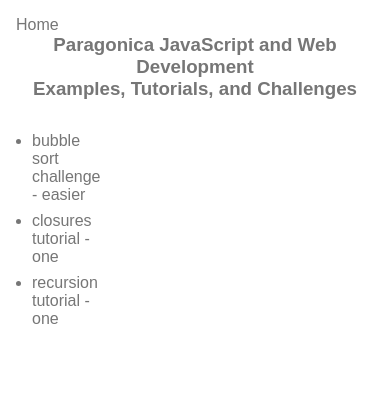
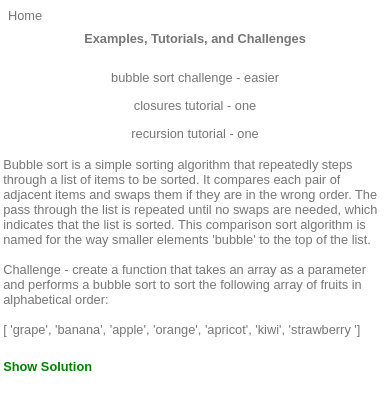
Before and after one commit to glafrance/javascript-code, a plain HTML site: page index.html in a window 390 px wide. Both pictures are taken after a click on the link "bubble sort challenge - easier". Drawn offline with Linux system fonts and the light colour scheme.

Commit message:
Improved code and changes for better responsive experience.

```diff
--- /dev/null
+++ b/examples/bubbleSortEasy.html
@@ -0,0 +1,6 @@
+<div>Bubble sort is a simple sorting algorithm that repeatedly steps through a list of items to be sorted. It compares each pair of adjacent items and swaps them if they are in the wrong order. The pass through the list is repeated until no swaps are needed, which indicates that the list is sorted. This comparison sort algorithm is named for the way smaller elements 'bubble' to the top of the list.<br /><br />
+
+Challenge - create a function that takes an array as a parameter and performs a bubble sort to sort the following array of fruits in alphabetical order:<br /><br />
+
+[ 'grape', 'banana', 'apple', 'orange', 'apricot', 'kiwi', 'strawberry ']
+</div>
--- a/index.html
+++ b/index.html
@@ -24,34 +24,35 @@
 <!DOCTYPE html>
 <html>
 <head>
+    <meta charset="utf-8" >
+    <meta name="viewport" content="width=device-width, initial-scale=1">
     <title>Paragonica - JavaScript and Web Development Examples, Tutorials, Challenges</title>
     <link href="resources/css/styles.css" type="text/css" rel="stylesheet" />
     <script src="resources/js/ajax.js"></script>
     <script src="resources/js/app.js"></script>
 </head>
 <body>
-    <div id="header">
-        <p id="home"><a href="index.html">Home</a></p>
-        <h3 id="title">Paragonica JavaScript and Web Development<br />Examples, Tutorials, and Challenges</h3>
+    <div id="main-header">
+        <p class="home"><a href="index.html">Home</a></p>
+        <h3 id="main-header-title">Paragonica JavaScript and Web Development<br />Examples, Tutorials, and Challenges</h3>
+        <h3 id="main-header-title-short">Examples, Tutorials, and Challenges</h3>
     </div>
 
-    <div id="left_column">
-        <ul id="code-lists">
-            <li><a href="#" onclick="showExample('bubbleSortEasy');return false;">bubble sort challenge - easier</a></li>
-            <li><a href="#" onclick="showTutorial('closures1');return false;">closures tutorial - one</a></li>
-            <li><a href="#" onclick="showTutorial('recursion1');return false;">recursion tutorial - one</a></li>
-            <!--<li><a href="#" onclick="showTutorial('inheritance1');return false;">inheritance - one</a></li>-->
+    <div id="left-column">
+        <ul id="page-list">
+            <li><a href="#" onclick="showPage('bubbleSortEasy.html', 'bubbleSortEasySolution.html');return false;">bubble sort challenge - easier</a></li>
+            <li><a href="#" onclick="showPage('closures1Tutorial.html');return false;">closures tutorial - one</a></li>
+            <li><a href="#" onclick="showPage('recursion1Tutorial.html');return false;">recursion tutorial - one</a></li>
+            <!--<li><a href="#" onclick="showPage('inheritance1');return false;">inheritance - one</a></li>-->
         </ul>
     </div>
-    <div id="right_column">
+    <div id="right-column">
         <div id="challenge">
-            <div id="description"></div>
-            <div id="task"></div>
-            <div id="test_data"></div>
-            <a id="show_solution" href="#" onclick="showSolution();return false;">Show Solution</a>
-            <div><pre id="solution"></pre></div>
+            <div id="challenge-content"></div>
+            <a id="show-solution" href="#" onclick="showSolution();return false;">Show Solution</a>
+            <div id="solution"></div>
         </div>
-        <div id="tutorial"></div>
+        <div id="tutorial-content"></div>
     </div>
 </body>
 </html>
--- a/resources/css/styles.css
+++ b/resources/css/styles.css
@@ -37,15 +37,19 @@
 }
 
 body {
-    padding: 1rem;
+  padding: .5rem;
 }
 
-#left_column {
+.home {
+  padding: .5rem;
+}
+
+#left-column {
   float: left;
   width: 25%;
 }
 
-#right_column {
+#right-column {
   float: left;
   width: 75%;
 }
@@ -55,31 +59,38 @@
   outline: none;
 }
 
-#title {
+#main-header-title {
   text-align: center;
   margin: 0 0 2rem 0;
 }
 
-#code-lists {
-    padding-left: 1rem;
+#main-header-title-short {
+  text-align: center;
+  display: none;
 }
 
-#code-lists li {
-    font-size: 1rem;
-    margin-bottom: .5rem;
+#page-list {
+  padding-left: 1rem;
+  margin-right: 1rem;
+  list-style-type: none;
 }
 
-#description, #task, #test_data, #show_solution, #solution {
+#page-list li {
+  font-size: 1rem;
+  margin-bottom: 2rem;
+}
+
+#challenge-content, #show-solution, #solution {
   margin-bottom: 1rem;
 }
 
-#show_solution {
+#show-solution {
   display: block;
   color: green;
   font-weight: bold;
 }
 
-#challenge, #solution, #tutorial {
+#challenge-content, #solution, #show-solution, #tutorial-content {
   display: none;
 }
 
@@ -87,4 +98,61 @@
   background: #eeeeee;
   padding: 1rem;
   border-radius: .4rem;
+
+  white-space: pre-wrap;       /* Since CSS 2.1 */
+  white-space: -moz-pre-wrap;  /* Mozilla, since 1999 */
+  white-space: -pre-wrap;      /* Opera 4-6 */
+  white-space: -o-pre-wrap;    /* Opera 7 */
+  word-wrap: break-word;       /* Internet Explorer 5.5+ */
 }
+
+/*********************************************/
+@media all  and (max-width: 600px) {
+  html {
+    overflow-y: auto;
+  }
+
+  body {
+    padding: 0;
+  }
+
+  .home {
+    font-size: .8rem;
+  }
+
+  #main-header {
+    padding-bottom: .5rem;
+  }
+
+  #main-header-title {
+    display: none;
+  }
+
+  #main-header-title-short {
+    display: block;
+    font-size: .8rem;
+    margin-bottom: 1rem;
+  }
+
+  #left-column {
+    clear: left;
+    width: 100%;
+    text-align: center;
+  }
+
+  #right-column {
+    clear: left;
+    width: 100%;
+  }
+
+  #page-list li {
+    font-size: .8rem;
+    margin-bottom: .8rem;
+  }
+
+  #challenge-content, #show-solution, #solution, #tutorial-content {
+    font-size: .8rem;
+    padding: .2rem;
+  }
+
+}
--- a/resources/js/ajax.js
+++ b/resources/js/ajax.js
@@ -21,15 +21,16 @@
  OUT OF OR IN CONNECTION WITH THE SOFTWARE OR THE USE OR OTHER DEALINGS IN THE
  SOFTWARE.
  */
+
 // Wrap the request call in an immediate function so the httpRequest
 // object will be unique for each call, otherwise it could have
 // wrong data values due to how closures work.
-function makeChallengeRequest (options) {
+function makePageRequest (options) {
   (function(options) {
     var httpRequest = new XMLHttpRequest();
 
     if (!httpRequest) {
-            console.log('makeChallengeRequest - cannot create an XMLHTTP instance');
+      console.log('makePageRequest - cannot create an XMLHTTP instance');
       return false;
     }
 
@@ -37,54 +38,20 @@
       return false;
     }
 
-        httpRequest.onreadystatechange = handleResponse;
-        httpRequest.open('GET', 'examples/' + options.url + '.txt?pseudoParam=' + new Date().getTime());
-        httpRequest.setRequestHeader('Content-Type', 'text/plain');
-        httpRequest.send();
-
-        function handleResponse() {
+    httpRequest.onreadystatechange = function () {
       if (httpRequest.readyState === XMLHttpRequest.DONE) {
         if (httpRequest.status === 200) {
-                    options.callback(httpRequest.responseText);
+          options.callback(httpRequest.responseText, options["solutionId"]);
         } else {
-                    console.log('makeChallengeRequest - there was a problem with the request');
+          console.log('makePageRequest - there was a problem with the request');
         }
       }
-        }
-    })(options);
-}
+    };
 
-// Wrap the request call in an immediate function so the httpRequest
-// object will be unique for each call, otherwise it could have
-// wrong data values due to how closures work.
-function makeTutorialRequest (options) {
-    (function(options) {
-        var httpRequest = new XMLHttpRequest();
-
-        if (!httpRequest) {
-            console.log('makeTutorialRequest - cannot create an XMLHTTP instance');
-            return false;
-        }
-
-        if(!validOptions(options)) {
-            return false;
-        }
-
-        httpRequest.onreadystatechange = handleResponse;
-        httpRequest.open('GET', 'examples/' + options.url + 'Tutorial.txt?pseudoParam=' + new Date().getTime());
-        httpRequest.setRequestHeader('Content-Type', 'text/plain');
+    httpRequest.open('GET', 'examples/' + options.url + '?pseudoParam=' + new Date().getTime());
+    httpRequest.setRequestHeader('Content-Type', options.contentType || 'text/plain');
     httpRequest.send();
-
-        function handleResponse() {
-            if (httpRequest.readyState === XMLHttpRequest.DONE) {
-                if (httpRequest.status === 200) {
-                    options.callback(httpRequest.responseText);
-                } else {
-                    console.log('makeTutorialRequest - there was a problem with the request');
-                }
-            }
-        }
-    })(options);
+  })(options)
 }
 
 function validOptions (options) {
--- a/resources/js/app.js
+++ b/resources/js/app.js
@@ -22,34 +22,48 @@
 SOFTWARE.
 */
 
-function showExample (id) {
-    var data;
+function showPage (id, solutionId) {
+  var data, callback = this.processPage;
 
-    document.getElementById('challenge').style.display = "none";
+  document.getElementById('challenge-content').style.display = "none";
   document.getElementById('solution').style.display = "none";
-    document.getElementById('tutorial').style.display = "none";
-    document.getElementById('show_solution').textContent = "Show Solution";
+  document.getElementById('tutorial-content').style.display = "none";
+  document.getElementById('show-solution').textContent = "Show Solution";
+  document.getElementById('show-solution').style.display = "none";
 
   if (id) {
-        makeChallengeRequest({
+    makePageRequest({
       url: id,
-            callback: processChallenge
+      callback: callback,
+      solutionId: solutionId || null
     });
   } else {
     console.log('showExample - example id missing');
   }
 }
 
-function processChallenge (data) {
-    document.getElementById('description').textContent = getData(data, "DESC");
-    document.getElementById('task').textContent = getData(data, "TASK");
-    document.getElementById('test_data').textContent = getData(data, "DATA");
-    document.getElementById('challenge').style.display = "block";
-    document.getElementById('solution').textContent = getData(data, "SOLUTION");
+function processPage (data, solutionId) {
+  if (solutionId) {
+    document.getElementById('challenge-content').innerHTML = data;
+    document.getElementById('challenge-content').style.display = "block";
+    document.getElementById('show-solution').style.display = "block";
+
+    makePageRequest({
+      url: solutionId,
+      callback: processSolution
+    });
+  } else {
+    document.getElementById('tutorial-content').innerHTML = data;
+    document.getElementById('tutorial-content').style.display = "block";
+  }
+}
+
+function processSolution (data) {
+  document.getElementById('solution').innerHTML = data;
 }
 
 function showSolution () {
-    var button = document.getElementById('show_solution');
+  var button = document.getElementById('show-solution');
   if (button.textContent === "Show Solution") {
     button.textContent = "Hide Solution";
     document.getElementById('solution').style.display = "block";
@@ -58,34 +72,3 @@
     document.getElementById('solution').style.display = "none";
   }
 }
-
-function showTutorial (id) {
-    var data;
-
-    document.getElementById('challenge').style.display = "none";
-    document.getElementById('solution').style.display = "none";
-
-    if (id) {
-        makeTutorialRequest({
-            url: id,
-            callback: processTutorial
-        });
-    } else {
-        console.log('showTutorial - example id missing');
-    }
-}
-
-function processTutorial (data) {
-    document.getElementById('tutorial').innerHTML = data;
-    document.getElementById('tutorial').style.display = "block";
-}
-
-function getData(data, key) {
-    var retVal;
-    var keyStart = data.indexOf(key + '$$$') + key.length + 3;
-    var keyEnd = data.indexOf('$$$' + key);
-
-    retVal = data.substring(keyStart, keyEnd);
-
-    return retVal;
-}
```
Also changed, not shown: examples/bubbleSortEasySolution.html (renamed from examples/bubbleSortEasy.txt, +3 -6 lines), examples/closures1Tutorial.html (renamed from examples/closures1Tutorial.txt), examples/inheritance1Tutorial.html (renamed from examples/inheritance1Tutorial.txt), examples/recursion1Tutorial.html (renamed from examples/recursion1Tutorial.txt). Lines whose indentation alone changed are shown as unchanged.
